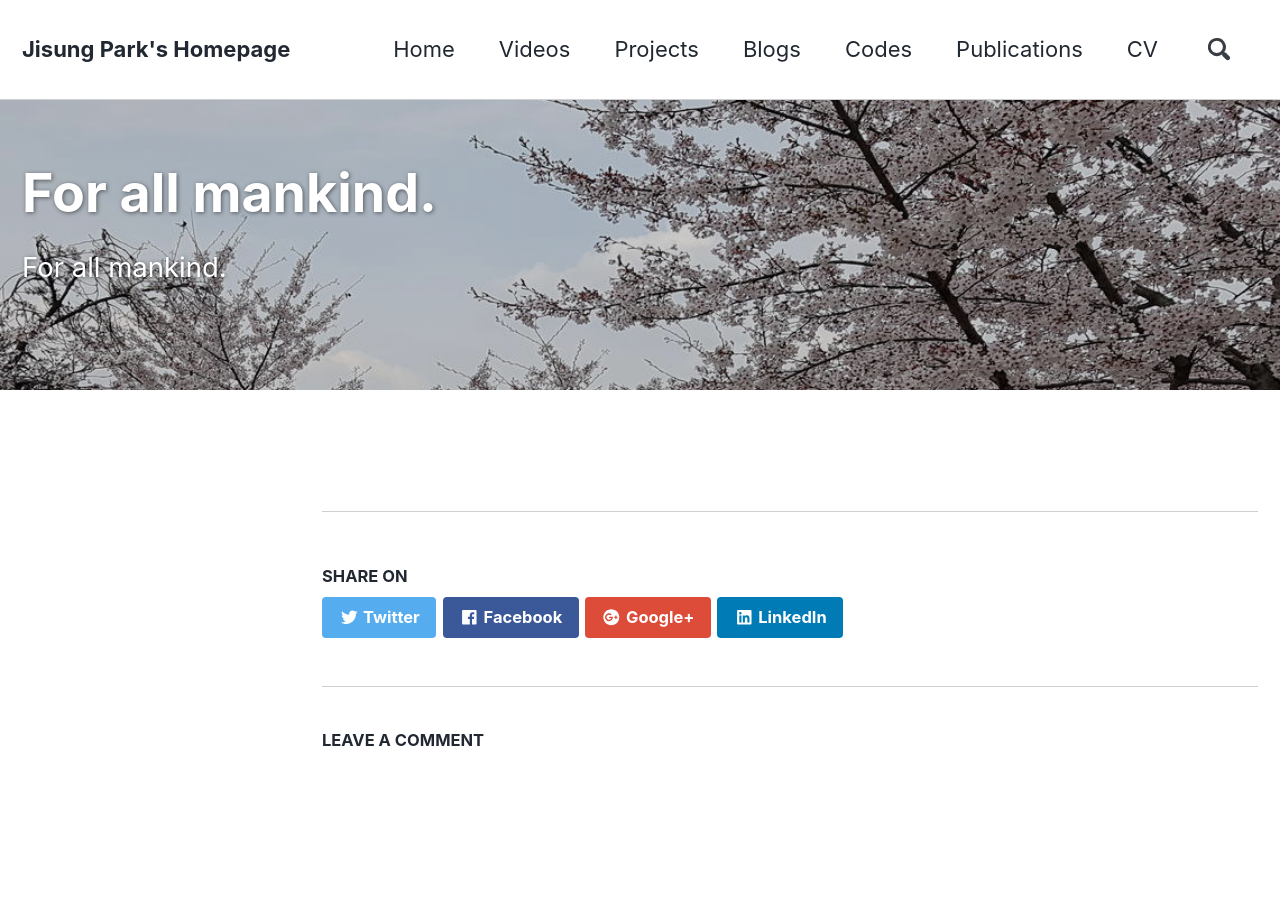
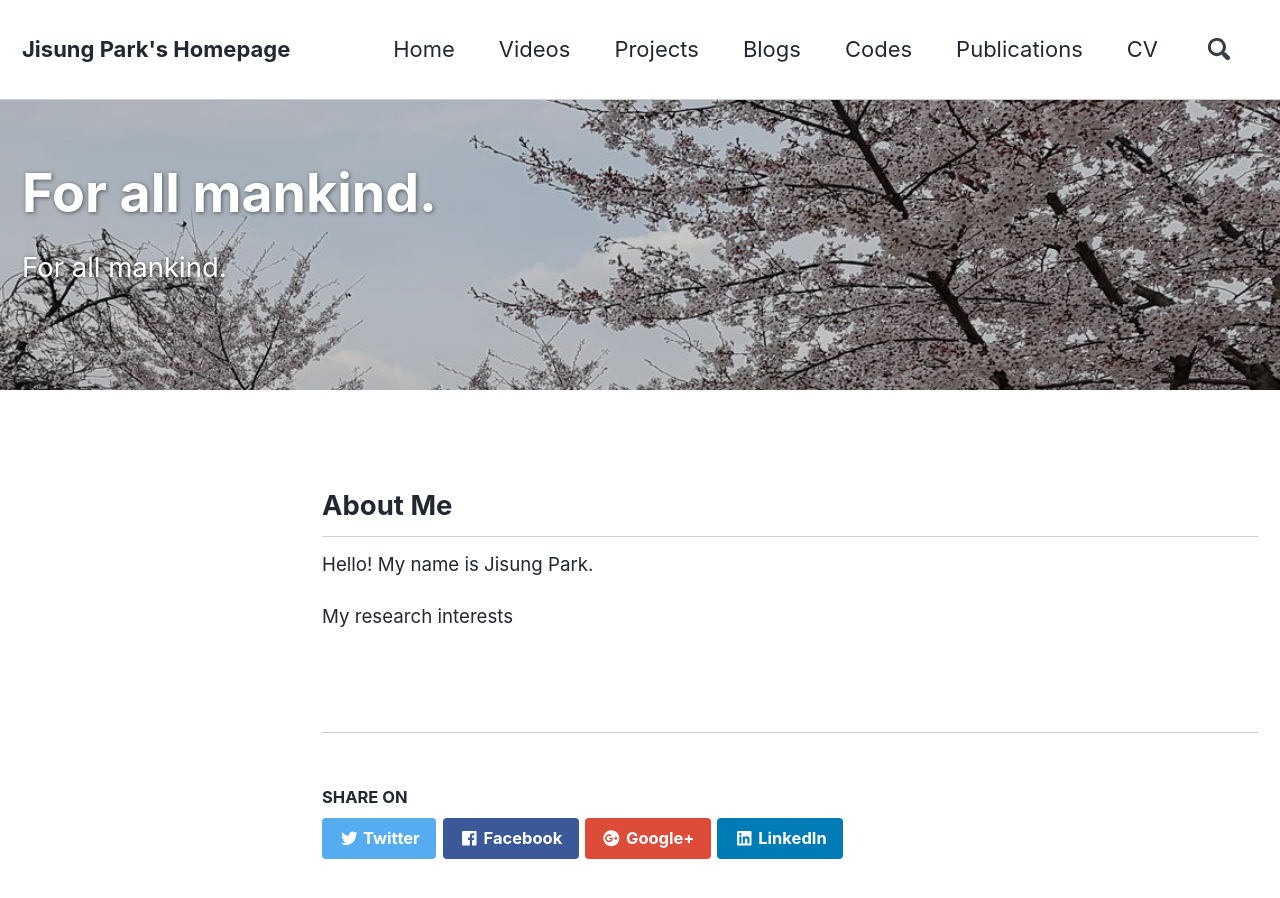
Before and after one commit to tesschin/kaist-jisungpark.github.io, a Jekyll site: the page built from index.md, in a window 1280 px wide and 900 px high. Built offline with Jekyll 4.4.1, drawn with Linux system fonts in a browser that asks for light colours; nearby versions of some CDN libraries; the list of posts is cut into pages by our own code.

Commit message:
Update index.md

```diff
--- a/index.md
+++ b/index.md
@@ -13,3 +13,9 @@ header:
   overlay_image: ./assets/images/cherry.jpg
   overlay_filter: 0.2 # same as adding an opacity of 0.5 to a black background
 ---
+## About Me
+Hello! My name is Jisung Park.
+{: style="text-align: justify;"}
+
+My research interests
+{: style="text-align: justify;"}
```
